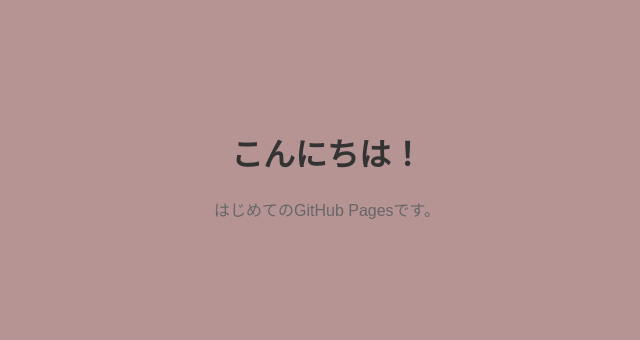
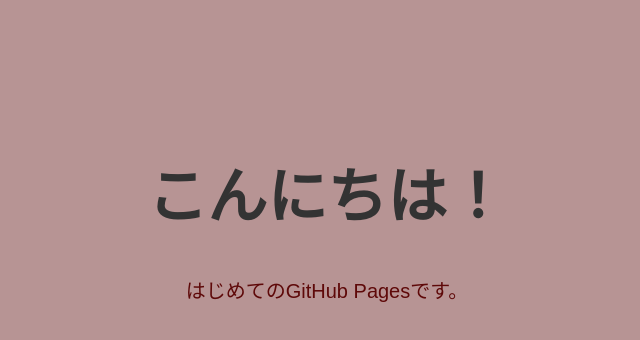
Before and after one commit to shota-nakane/my-site, a plain HTML site: page index.html in a window 1280 px wide. Shown: the whole page, without its empty margins (313-953 px from the left). Drawn offline with Linux system fonts and the light colour scheme.

Commit message:
separate css

```diff
--- a/style.css
+++ b/style.css
@@ -8,8 +8,10 @@
 
     h1 {
       color: #333;
+      font-size: 60px;
     }
 
     p {
-      color: #666666;
+      color: #5e0909;
+      font-size: 20px;
     }
```
